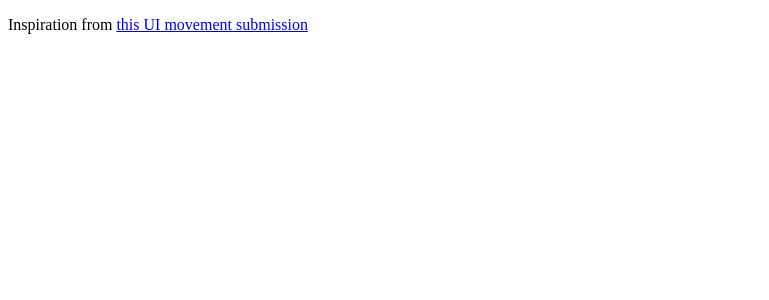
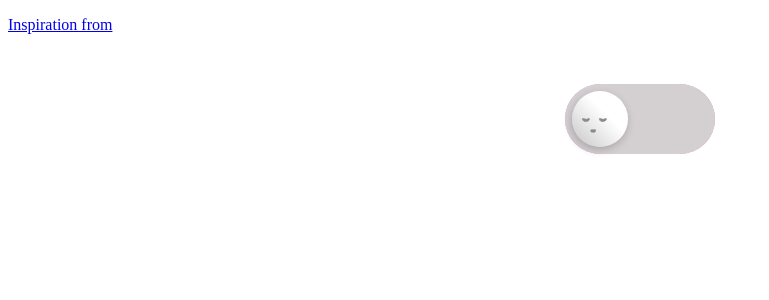
Before and after one commit to HarshaMurupudi/Kwaii-ui, a React (Create React App) app: page / in a window 1280 px wide. Shown: the top 300 px of the page, without its empty margins (0-769 px from the left). Built offline with nearby package versions, Linux system fonts and the light colour scheme.

Commit message:
ADD: V1 of smiley toggle

```diff
--- a/package.json
+++ b/package.json
@@ -11,6 +11,7 @@
     "@types/react": "^16.9.56",
     "@types/react-dom": "^16.9.9",
     "@types/styled-components": "^5.1.4",
+    "node-sass": "^4.14.1",
     "react": "^17.0.1",
     "react-dom": "^17.0.1",
     "react-scripts": "4.0.0",
--- a/src/components/smiley-toggle/smiley-toggle.component.tsx
+++ b/src/components/smiley-toggle/smiley-toggle.component.tsx
@@ -1,15 +1,47 @@
-import React from 'react';
+import React, { useState } from 'react';
 
-const smileyToggle: React.FC = () => (
+import onFaceImg from '../../assets/smiley-toggle/onFace.svg'
+import offFaceImg from '../../assets/smiley-toggle/offFace.svg'
+
+import './smiley-toggle.styles.scss'
+
+const SmileyToggle: React.FC = () => {
+
+  const [isToggled, setToggled] = useState(false);
+  return (
     <div>
       <p>
-      Inspiration from <a href="https://uimovement.com/ui/5243/toggle/" target="blank"> this UI movement submission</a>
+        <a href="https://levelup.gitconnected.com/smiley-toggle-wotw-a3bf7cc1b5c3" target="blank">Inspiration from</a>
       </p>
 
+
       <div id="widget" className="center">
+        <div
+          onClick={() => setToggled(!isToggled)}
+          className="toggle-container"
+          role="checkbox"
+          aria-checked={isToggled}
+          id="toggleControl">
 
+          {/* backgrounds active  */}
+          <div className="toggle-color-bg"></div>
+          <div className={`toggle-gray-bg ${isToggled ? "fade" : ""}`}></div>
+          {/* ball */}
+          <div className={`ball-face ${isToggled ? "active" : ""}`}>
+            <div className="faces-container">
+              <div className={`faces-together ${isToggled ? "active" : ""}`}>
+                {/* Happy face */}
+                <img className="happy-face" src={onFaceImg} alt="" />
+
+                {/* sleepy face svg */}
+                <img className="sleepy-face" src={offFaceImg} alt="" />
+              </div>
             </div>
           </div >
+        </div>
+      </div>
+    </div>
   )
+}
 
-export default smileyToggle;
+export default SmileyToggle;
--- a/src/components/smiley-toggle/smiley-toggle.styles.scss
+++ b/src/components/smiley-toggle/smiley-toggle.styles.scss
@@ -0,0 +1,66 @@
+.center {
+  margin-left: calc(50% - 75px);
+  margin-top: 50px;
+}
+.toggle-container {
+  position: relative;
+  cursor: pointer;
+  margin: 20px 0;
+  outline: 0;
+  -webkit-tap-highlight-color: rgba(0, 0, 0, 0);
+}
+.toggle-gray-bg {
+  background: #d4cfd0;
+  width: 150px;
+  height: 70px;
+  margin-top: -70px;
+  border-radius: 50px;
+  transition: opacity 0.4s;
+}
+.toggle-gray-bg.fade {
+  opacity: 0;
+}
+.toggle-color-bg {
+  background: linear-gradient(to right, #e992ee, #eb92b3);
+  width: 150px;
+  height: 70px;
+  border-radius: 50px;
+}
+.ball-face {
+  position: absolute;
+  overflow: hidden;
+  left: 7px;
+  top: 7px;
+  width: 56px;
+  height: 56px;
+  border-radius: 50%;
+  transition: left 0.4s ease-in-out;
+  background: linear-gradient(45deg, #c6c6c6 0%, #ffffff 60%);
+  box-shadow: -1px 3px 8px 0px rgba(0, 0, 0, 0.2);
+}
+.ball-face.active {
+  left: 87px;
+}
+.faces-container {
+  position: relative;
+}
+.faces-together {
+  position: absolute;
+  transition: left 0.4s ease-in-out;
+  left: 0;
+}
+.faces-together.active {
+  left: 140px;
+}
+.happy-face {
+  position: absolute;
+  top: 18px;
+  left: -120px;
+  width: 25px;
+}
+.sleepy-face {
+  position: absolute;
+  top: 27px;
+  left: 10px;
+  width: 25px;
+}
```
Also changed, not shown: src/assets/smiley-toggle/onFace.svg, 1 other file (tests, documents, lock files or other folders). Lines whose indentation alone changed are shown as unchanged.
